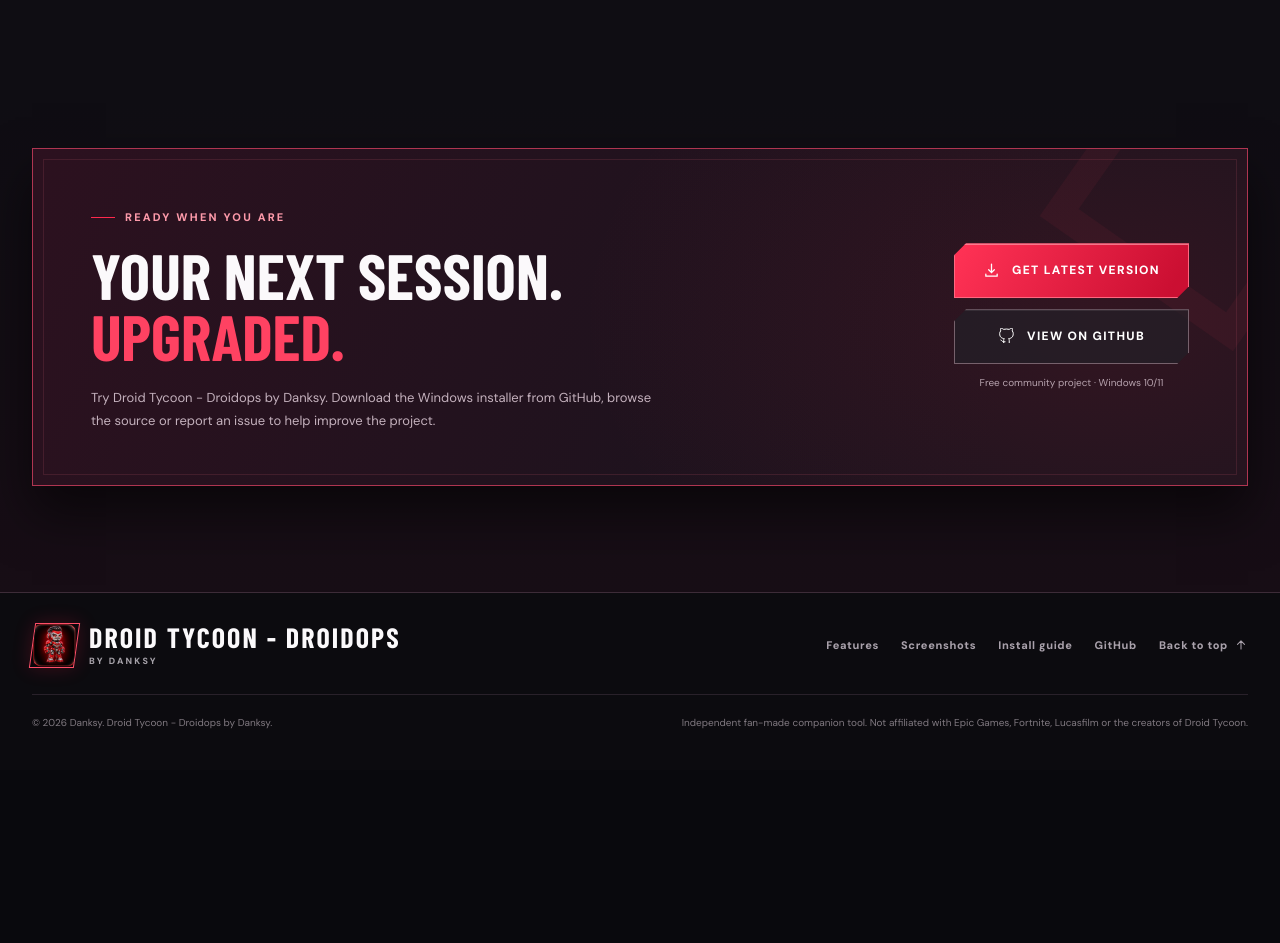
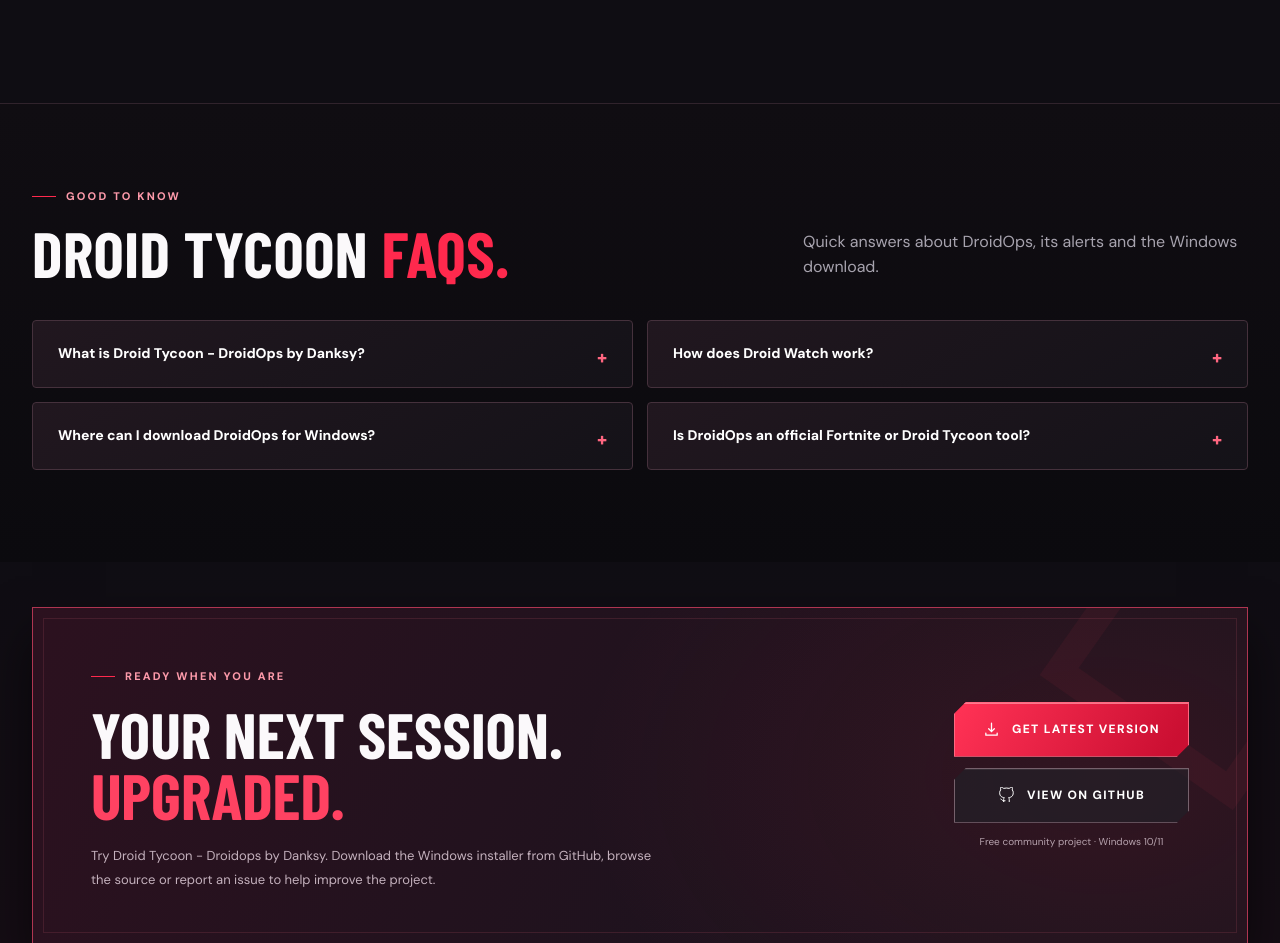
Before and after one commit to Dava2k7/Droid-Tycoon-DroidOps, a plain HTML site: page docs/index.html in a window 1280 px wide. Shown: the part 3425-4368 px from the top of the page. Before the commit the page ends 4195 px from the top, so only its background shows below. Drawn offline with nearby package versions, Linux system fonts and the light colour scheme; a web font is replaced by a local one.

Commit message:
Add files via upload

```diff
--- a/docs/index.html
+++ b/docs/index.html
@@ -6,14 +6,18 @@
   <meta name="color-scheme" content="dark">
   <meta name="theme-color" content="#0a0a0e">
   <meta name="robots" content="index,follow,max-image-preview:large">
-  <meta name="description" content="Droid Tycoon - Droidops by Danksy. Free Windows companion software for Fortnite Creative Droid Tycoon. Droid Watch rarity alerts, Auto Scrap, CB-23 Loop and configurable voice notifications. View screenshots and get the latest GitHub release.">
+  <meta name="description" content="Droid Tycoon - DroidOps by Danksy: free Windows companion software for Fortnite Creative with Droid Watch rarity alerts, Auto Scrap and CB-23 tools.">
   <meta name="keywords" content="Droid Tycoon, DroidOps, Danksy, Droid Watch, CB-23, Fortnite Creative, rarity alerts, Windows companion software">
   <meta property="og:type" content="website">
   <meta property="og:site_name" content="Droid Tycoon - Droidops by Danksy">
   <meta property="og:title" content="Droid Tycoon - Droidops by Danksy | Windows Companion">
   <meta property="og:description" content="Built for the Droid Tycoon community. Discover Droid Watch, rarity alerts, Auto Scrap and CB-23 mission tools. Free Windows download from GitHub.">
-  <meta property="og:image" content="assets/droidops-showcase.jpg.png">
+  <meta property="og:url" content="https://dava2k7.github.io/Droid-Tycoon-DroidOps/">
+  <meta property="og:image" content="https://dava2k7.github.io/Droid-Tycoon-DroidOps/assets/droidops-showcase.jpg.png">
+  <meta property="og:image:alt" content="DroidOps by Danksy software showcase">
   <meta name="twitter:card" content="summary_large_image">
+  <meta name="twitter:image" content="https://dava2k7.github.io/Droid-Tycoon-DroidOps/assets/droidops-showcase.jpg.png">
+  <link rel="canonical" href="https://dava2k7.github.io/Droid-Tycoon-DroidOps/">
   <link rel="icon" type="image/png" href="assets/favicon.png">
   <link rel="preconnect" href="https://fonts.googleapis.com">
   <link rel="preconnect" href="https://fonts.gstatic.com" crossorigin>
@@ -26,11 +30,13 @@
     "applicationCategory":"GameApplication",
     "operatingSystem":"Windows 10, Windows 11",
     "softwareVersion":"1.0.54",
+    "url":"https://dava2k7.github.io/Droid-Tycoon-DroidOps/",
+    "downloadUrl":"https://github.com/dava2k7/Droid-Tycoon-DroidOps/releases",
     "offers":{"@type":"Offer","price":"0","priceCurrency":"GBP"},
     "author":{"@type":"Person","name":"Danksy"},
     "description":"Community-made Windows companion software for Droid Tycoon with configurable Droid Watch alerts, Auto Scrap and CB-23 mission controls."
   }</script>
-  <title>Droid Tycoon - Droidops by Danksy | Free Windows Companion Software</title>
+  <title>Droid Tycoon - DroidOps by Danksy | Free Windows Companion</title>
   <style>
     :root{color-scheme:dark;--ink:#09090d;--dark:#0d0d13;--panel:#15151d;--panel2:#1b1921;--frost:#19171fc9;--line:#38313a;--text:#fbf9fb;--muted:#a7a3ae;--red:#ff294d;--hot:#ff546f;--pale:#ffc4ce;--body:"DM Sans",system-ui,-apple-system,"Segoe UI",sans-serif;--display:"Barlow Condensed","Arial Narrow",Impact,sans-serif;--ease:cubic-bezier(.22,.61,.36,1)}
     *{box-sizing:border-box}
@@ -73,6 +79,17 @@
     .flow-section{background:#0f0d13}.flow-grid{display:grid;grid-template-columns:repeat(3,1fr);gap:0}.flow-card{position:relative;padding:27px 28px 30px;border-top:2px solid #6f3443;background:linear-gradient(120deg,#1a151d,#121116);border-right:1px solid #48303e}.flow-card:first-child{border-left:1px solid #48303e}.flow-card span{display:block;color:#ff3f61;font:900 46px/1 var(--display);margin-bottom:23px}.flow-card h3{margin:0 0 8px;font:800 27px/1 var(--display);text-transform:uppercase}.flow-card p{margin:0;font-size:12px;line-height:1.75;color:#aea2ad}.flow-card:not(:last-child):after{content:"›";position:absolute;right:-10px;top:42%;z-index:2;color:#ff7890;font-size:28px}
     .release-section{padding:45px 0 106px;background:linear-gradient(180deg,#0f0d13,#170d15)}.release-panel{position:relative;overflow:hidden;display:grid;grid-template-columns:1fr auto;gap:32px;align-items:center;padding:52px 58px;border:1px solid #af3551;background:radial-gradient(520px 350px at 88% 50%,#ec26401f,transparent),linear-gradient(115deg,#2c111f,#19131d 80%);box-shadow:0 27px 48px #0008}.release-panel:before{content:"";position:absolute;inset:10px;border:1px solid #7633465a;pointer-events:none}.release-panel:after{content:"";position:absolute;width:180px;height:180px;right:-75px;top:-80px;border:28px solid #b32c4517;transform:rotate(35deg);pointer-events:none}.release-panel .eyebrow{position:relative;z-index:1}.release-panel h2{font:900 clamp(45px,5vw,67px)/.95 var(--display);letter-spacing:0;text-transform:uppercase;margin:19px 0}.release-panel p{color:#c4b1bd;max-width:580px;margin:0;font-size:13px;line-height:1.8}.release-actions{position:relative;z-index:1;display:flex;flex-direction:column;gap:11px;min-width:235px}.release-actions .btn{width:100%}.release-hint{font-size:10px;text-align:center;color:#b6a2ad}
     .notice{border-left:2px solid #fa5069;padding:13px 16px;background:#311c2563;color:#bcb2bc;font-size:12px;margin-top:21px;line-height:1.7}.notice strong{color:#fff}
+    .faq-section{padding-top:76px;padding-bottom:92px;border-top:1px solid #30232c;background:linear-gradient(180deg,#100d12,#0b0a0e)}
+    .faq-grid{display:grid;grid-template-columns:1fr 1fr;gap:14px}
+    .faq-item{border:1px solid #45313c;background:linear-gradient(150deg,#21171f,#141218);padding:22px 25px;border-radius:4px}
+    .faq-item summary{list-style:none;cursor:pointer;font-weight:800;font-size:14px;line-height:1.55;color:#fff;position:relative;padding-right:23px}
+    .faq-item summary::-webkit-details-marker{display:none}
+    .faq-item summary:after{content:"+";position:absolute;right:0;top:0;font:800 22px var(--display);color:#ff6680}
+    .faq-item[open] summary:after{content:"–"}
+    .faq-item p{margin:15px 0 0;color:#bfb4bd;font-size:13px;line-height:1.8}
+    .faq-item a{color:#ff91a6;text-underline-offset:3px}
+    .faq-item summary:focus-visible{outline:2px solid #ff91a6;outline-offset:4px}
+    @media(max-width:780px){.faq-grid{grid-template-columns:1fr}.faq-section{padding:70px 0}}
     .footer{border-top:1px solid #3d2c38;padding:30px 0 39px;background:#0c0b0f}.footer-top{display:flex;justify-content:space-between;gap:24px;align-items:center}.footer-links{display:flex;gap:22px;flex-wrap:wrap}.footer-links a{font-size:11px;text-decoration:none;font-weight:800;letter-spacing:.06em;color:#a9a1ab}.footer-links a:hover{color:#ff647f}.footer-bottom{display:flex;justify-content:space-between;gap:22px;border-top:1px solid #29212a;margin-top:26px;padding-top:19px;font-size:10px;line-height:1.7;color:#807980}.footer-bottom p{margin:0}.top-link{display:inline-flex;gap:6px;align-items:center}.top-link svg{width:14px;height:14px}
     .reveal{opacity:1;transform:translateY(0)}.enhanced .reveal{opacity:0;transform:translateY(22px);transition:opacity .55s var(--ease),transform .55s var(--ease)}.enhanced .reveal.is-visible{opacity:1;transform:translateY(0)}
     @keyframes spin{to{transform:rotate(360deg)}}@keyframes float{0%,100%{transform:translateY(0)}50%{transform:translateY(-13px)}}
@@ -174,18 +191,29 @@
         <div class="notice"><strong>Compatibility:</strong> 64-bit Windows 10 or 11. This is a testing release. Some PCs have had unresolved Droid Watch stability issues; review the repository's troubleshooting notes before use. Download only from the official release page.</div>
       </div>
     </section>
+    <section class="section faq-section" id="faq" aria-labelledby="faq-title">
+      <div class="container">
+        <div class="section-header reveal"><div><span class="eyebrow">Good to know</span><h2 class="title" id="faq-title">Droid Tycoon <strong>FAQs.</strong></h2></div><p>Quick answers about DroidOps, its alerts and the Windows download.</p></div>
+        <div class="faq-grid">
+          <details class="faq-item reveal"><summary>What is Droid Tycoon - DroidOps by Danksy?</summary><p>DroidOps is a free, community-made Windows companion application for Fortnite Creative's Droid Tycoon. It brings Droid Watch rarity alerts, Auto Scrap controls and CB-23 mission-cycle tools together in one interface.</p></details>
+          <details class="faq-item reveal"><summary>How does Droid Watch work?</summary><p>Choose the droid variants and rarity combinations you want to monitor. Droid Watch checks the selected on-screen notification area and can play an alert when it recognises a match. Recognition can be affected by screen layout, visibility and game changes.</p></details>
+          <details class="faq-item reveal"><summary>Where can I download DroidOps for Windows?</summary><p>Use the <a class="release-link" href="https://github.com/dava2k7/Droid-Tycoon-DroidOps/releases">DroidOps GitHub releases page</a>. Under Assets, choose the Windows Setup .exe rather than a source-code ZIP. Read the release notes before installing.</p></details>
+          <details class="faq-item reveal"><summary>Is DroidOps an official Fortnite or Droid Tycoon tool?</summary><p>No. DroidOps is an independent fan-made companion project by Danksy. It is not affiliated with Epic Games, Fortnite or the creators of Droid Tycoon. Check game rules before using automation features.</p></details>
+        </div>
+      </div>
+    </section>
     <section class="release-section" id="download" aria-labelledby="download-title"><div class="container">
       <div class="release-panel reveal"><div><span class="eyebrow">Ready when you are</span><h2 id="download-title">Your next session.<br><span style="color:#ff4262">Upgraded.</span></h2><p>Try Droid Tycoon - Droidops by Danksy. Download the Windows installer from GitHub, browse the source or report an issue to help improve the project.</p></div>
       <div class="release-actions"><a class="btn btn-primary release-link" href="https://github.com/search?q=DroidOps&type=repositories" target="_blank" rel="noopener noreferrer"><svg><use href="#icon-download"/></svg> Get latest version</a><a class="btn btn-outline repo-link" href="https://github.com/search?q=DroidOps&type=repositories" target="_blank" rel="noopener noreferrer"><svg><use href="#icon-github"/></svg> View on GitHub</a><span class="release-hint">Free community project · Windows 10/11</span></div></div>
     </div></section>
   </main>
-  <footer class="footer"><div class="container"><div class="footer-top"><a class="logo" href="#top"><span class="logo-icon"><img src="assets/favicon.png" alt="Droidops icon"></span><span class="logo-copy"><b>DROID TYCOON - DROIDOPS</b><small>BY DANKSY</small></span></a><div class="footer-links"><a href="#features">Features</a><a href="#screenshots">Screenshots</a><a href="#setup">Install guide</a><a class="repo-link" href="https://github.com/search?q=DroidOps&type=repositories" target="_blank" rel="noopener noreferrer">GitHub</a><a href="#top" class="top-link">Back to top <svg><use href="#icon-up"/></svg></a></div></div><div class="footer-bottom"><p>© <span id="year">2026</span> Danksy. Droid Tycoon - Droidops by Danksy.</p><p>Independent fan-made companion tool. Not affiliated with Epic Games, Fortnite, Lucasfilm or the creators of Droid Tycoon.</p></div></div></footer>
+  <footer class="footer"><div class="container"><div class="footer-top"><a class="logo" href="#top"><span class="logo-icon"><img src="assets/favicon.png" alt="Droidops icon"></span><span class="logo-copy"><b>DROID TYCOON - DROIDOPS</b><small>BY DANKSY</small></span></a><div class="footer-links"><a href="#features">Features</a><a href="#screenshots">Screenshots</a><a href="#setup">Install guide</a><a href="#faq">FAQs</a><a class="repo-link" href="https://github.com/search?q=DroidOps&type=repositories" target="_blank" rel="noopener noreferrer">GitHub</a><a href="#top" class="top-link">Back to top <svg><use href="#icon-up"/></svg></a></div></div><div class="footer-bottom"><p>© <span id="year">2026</span> Danksy. Droid Tycoon - Droidops by Danksy.</p><p>Independent fan-made companion tool. Not affiliated with Epic Games, Fortnite, Lucasfilm or the creators of Droid Tycoon.</p></div></div></footer>
   <script>
     (function(){
       'use strict';
       // Optional override for testing locally or when using a custom domain.
       // For an ordinary GitHub Pages project URL the correct repository is detected automatically.
-      var GITHUB_REPOSITORY_URL = '';
+      var GITHUB_REPOSITORY_URL = 'https://github.com/dava2k7/Droid-Tycoon-DroidOps';
       var site = location.hostname.toLowerCase();
       var repositoryUrl = GITHUB_REPOSITORY_URL.trim();
       if (!repositoryUrl && site.endsWith('.github.io')) {
--- /dev/null
+++ b/docs/sitemap.xml
@@ -0,0 +1,2 @@
+<?xml version="1.0" encoding="UTF-8"?>
+<urlset xmlns="http://www.sitemaps.org/schemas/sitemap/0.9"><url><loc>https://dava2k7.github.io/Droid-Tycoon-DroidOps/</loc></url></urlset>
```
